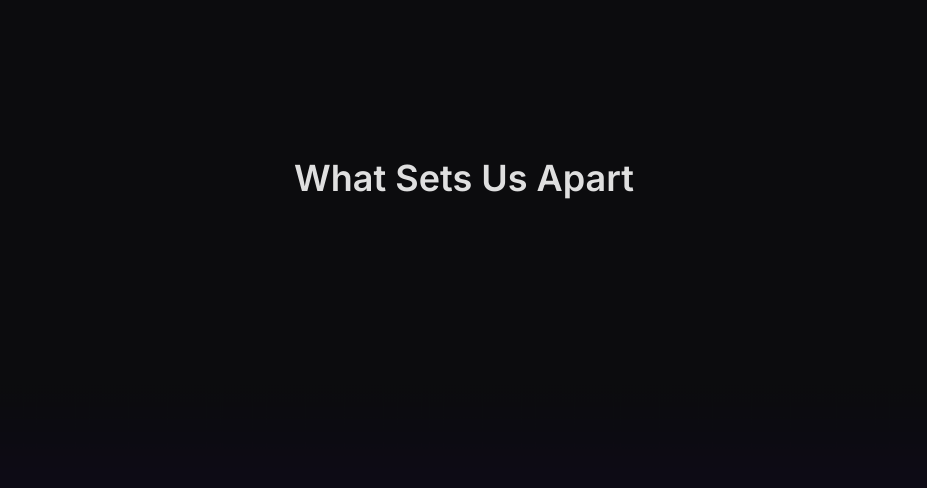
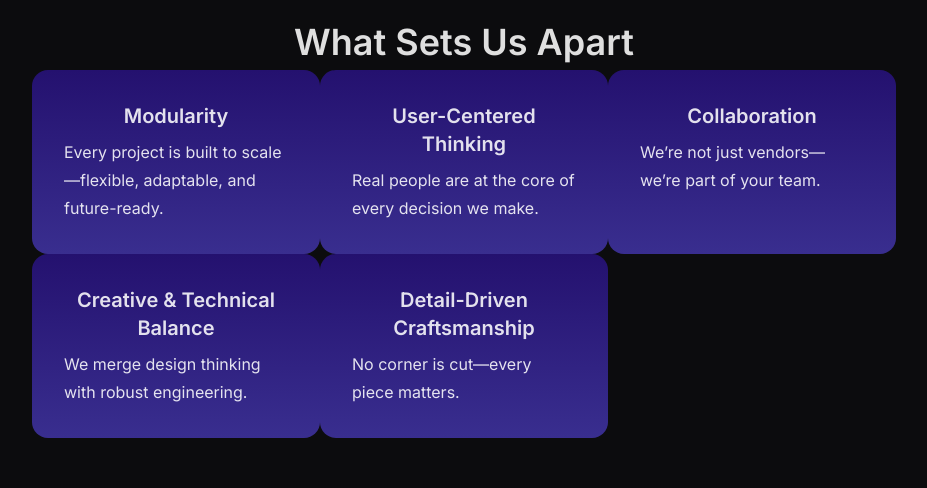
Before and after one commit to Tessera-Studios/Tessera-Web, a React (Vite) app in the folder frontend/: page /about in a window 1280 px wide. Shown: the part 2218-2706 px from the top of the page, without its empty margins (176-1103 px from the left). Built offline with nearby package versions, Linux system fonts and the light colour scheme.

Commit message:
Added what sets us apart tiles

```diff
--- a/frontend/src/pages/About.css
+++ b/frontend/src/pages/About.css
@@ -1,6 +1,6 @@
 #about-landing {
-    background: url("../assets/about-landing.png");
-    background-size: cover;
+  background: url("../assets/about-landing.png");
+  background-size: cover;
 }
 
 .image-container {
@@ -12,6 +12,26 @@
   box-shadow: inset 1px -2px 8px rgba(150, 139, 232, 0.35);
 }
 
+#about-who-we-are {
+  background: linear-gradient(
+    to bottom,
+    var(--deep-purple),
+    var(--dark-purple)
+  );
+}
+
 .vision-mission-tile {
-    box-shadow: 2px 2px 20px rgba(0, 0, 0, 0.5);
+  box-shadow: 2px 2px 20px rgba(0, 0, 0, 0.5);
 }
+
+.sets-us-apart-tile {
+  background: linear-gradient(to bottom, var(--dark-purple), var(--accent));
+  width: 18rem;
+  padding: 2rem;
+  border-radius: 1rem;
+  text-align: center;
+
+  p {
+    text-align: start;
+  }
+}
--- a/frontend/src/pages/About.tsx
+++ b/frontend/src/pages/About.tsx
@@ -3,6 +3,7 @@ import landingImage from "../assets/about-landing.png"
 import ourApproachImage from "../assets/our-approach.png";
 import missionVisionBg from "../assets/vision-mision.mp4"
 import ContactCTA from '../components/ContactCTA';
+import "./About.css";
 
 function About() {
     return (
@@ -16,7 +17,7 @@ function About() {
                 </div>
             </div>
 
-            <div id="about-who-we-are" className="flex justify-center items-center min-h-[75vh] p-5 md:p-20 bg-[linear-gradient(to_bottom,var(--deep-purple),var(--dark-purple))] text-white">
+            <div id="about-who-we-are" className="flex justify-center items-center min-h-[75vh] p-5 md:p-20 text-white">
                 <div className="w-[36vw] md:p-2">
                     <h2 className='text-5xl mb-5 font-semibold'>Who We Are</h2>
                     <p className='leading-8'>We’re a creative team driven by a shared passion for building meaningful digital experiences.
@@ -44,16 +45,43 @@ function About() {
 
                 <div className="vision-mission-tile p-20 rounded-lg text-white max-w-4xl z-10 bg-[linear-gradient(to_left,var(--dark-purple),var(--accent))] mr-10 text-center w-[30vw]">
                     <h2 className='text-4xl mb-5 font-semibold'>Our Vision</h2>
-                    <p>To be the leading creator of modular, user-centered digital experiences that blend design, technology, and storytelling—empowering businesses and enriching lives, globally.</p>
+                    <p className='text-start'>To be the leading creator of modular, user-centered digital experiences that blend design, technology, and storytelling—empowering businesses and enriching lives, globally.</p>
                 </div>
                 <div className="vision-mission-tile p-20 rounded-lg text-white max-w-4xl z-10 bg-[linear-gradient(to_right,var(--dark-purple),var(--accent))] ml-10 text-center w-[30vw]">
                     <h2 className='text-4xl mb-5 font-semibold'>Our Mission</h2>
-                    <p>To craft innovative, scalable digital solutions that are as thoughtful as they are powerful—connecting clients with their users through precision, creativity, and care.</p>
+                    <p className='text-start'>To craft innovative, scalable digital solutions that are as thoughtful as they are powerful—connecting clients with their users through precision, creativity, and care.</p>
                 </div>
             </div>
 
             <div id="about-what-sets-us-apart" className="flex flex-col justify-center items-center min-h-[50vh] p-10">
                 <h2 className="text-3xl md:text-4xl font-semibold mb-2">What Sets Us Apart</h2>
+
+                <div id="sets-us-apart-tiles">
+                    <div className="flex">
+                        <div className="sets-us-apart-tile">
+                            <h3 className="text-xl font-semibold mb-2">Modularity</h3>
+                            <p className="leading-7">Every project is built to scale—flexible, adaptable, and future-ready.</p>
+                        </div>
+                        <div className="sets-us-apart-tile">
+                            <h3 className="text-xl font-semibold mb-2">User-Centered Thinking</h3>
+                            <p className="leading-7">Real people are at the core of every decision we make.</p>
+                        </div>
+                        <div className="sets-us-apart-tile">
+                            <h3 className="text-xl font-semibold mb-2">Collaboration</h3>
+                            <p className="leading-7">We’re not just vendors—we’re part of your team.</p>
+                        </div>
+                    </div>
+                    <div className="flex">
+                        <div className="sets-us-apart-tile">
+                            <h3 className="text-xl font-semibold mb-2">Creative & Technical Balance</h3>
+                            <p className="leading-7">We merge design thinking with robust engineering.</p>
+                        </div>
+                        <div className="sets-us-apart-tile">
+                            <h3 className="text-xl font-semibold mb-2">Detail-Driven Craftsmanship</h3>
+                            <p className="leading-7">No corner is cut—every piece matters.</p>
+                        </div>
+                    </div>
+                </div>
             </div>
 
             <ContactCTA />
```
